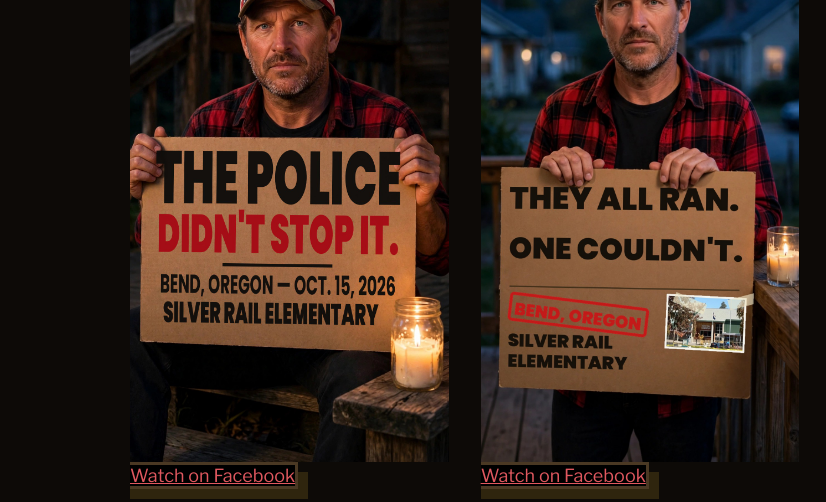
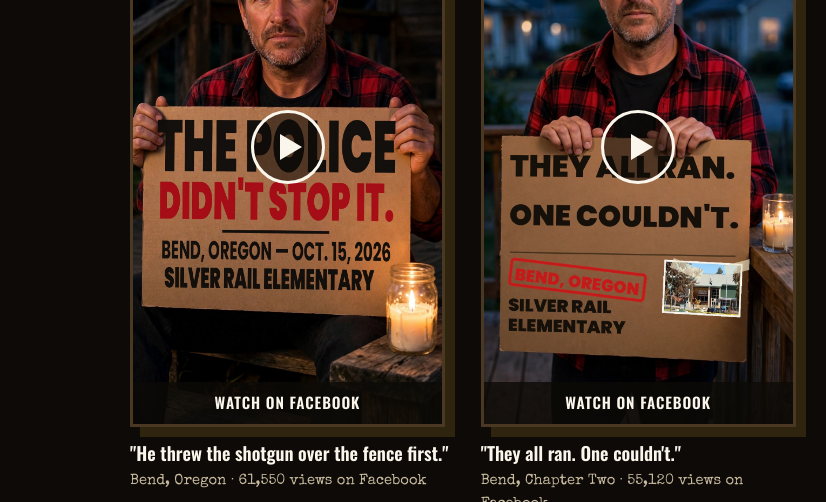
Before and after one commit to Alychang894/freedom-frank-porch, a plain HTML site: page index.html in a window 1280 px wide. Shown: the part 3452-3954 px from the top of the page, 0-826 px from the left. Drawn offline with nearby package versions, Linux system fonts and the light colour scheme; a script that the page names is missing.

Commit message:
Watch Frank: Bend videos become poster cards (Facebook blocks their embeds — third-party footage)

```diff
--- a/styles.css
+++ b/styles.css
@@ -236,6 +236,13 @@ body.sticky-on{padding-bottom:74px}
 .watch-card{margin:0}
 .watch-frame{aspect-ratio:9/16;max-height:560px;background:#000;border:3px solid var(--line);box-shadow:10px 10px 0 rgba(168,134,42,.22)}
 .watch-frame iframe{width:100%;height:100%;display:block}
+a.watch-frame{display:block;text-decoration:none}
+.watch-poster{position:relative}
+.watch-poster img{width:100%;height:100%;object-fit:cover;display:block}
+.watch-poster:hover img{filter:brightness(1.08)}
+.watch-play{position:absolute;top:50%;left:50%;transform:translate(-50%,-50%);width:74px;height:74px;border-radius:50%;border:3px solid var(--cream);background:rgba(13,10,7,.55);pointer-events:none}
+.watch-play::after{content:"";position:absolute;top:50%;left:55%;transform:translate(-50%,-50%);border-style:solid;border-width:13px 0 13px 22px;border-color:transparent transparent transparent var(--cream)}
+.watch-on{position:absolute;left:0;right:0;bottom:0;background:rgba(13,10,7,.8);color:var(--cream);font-family:"Oswald",sans-serif;font-weight:600;text-transform:uppercase;letter-spacing:.06em;font-size:.95rem;text-align:center;padding:.55rem .5rem}
 .watch-card figcaption{margin-top:.9rem}
 .watch-title{display:block;font-family:"Oswald",sans-serif;font-weight:600;font-size:1.15rem;line-height:1.3;color:var(--cream)}
 .watch-meta{display:block;margin-top:.3rem;color:var(--ink-soft);font-size:.92rem}
```
